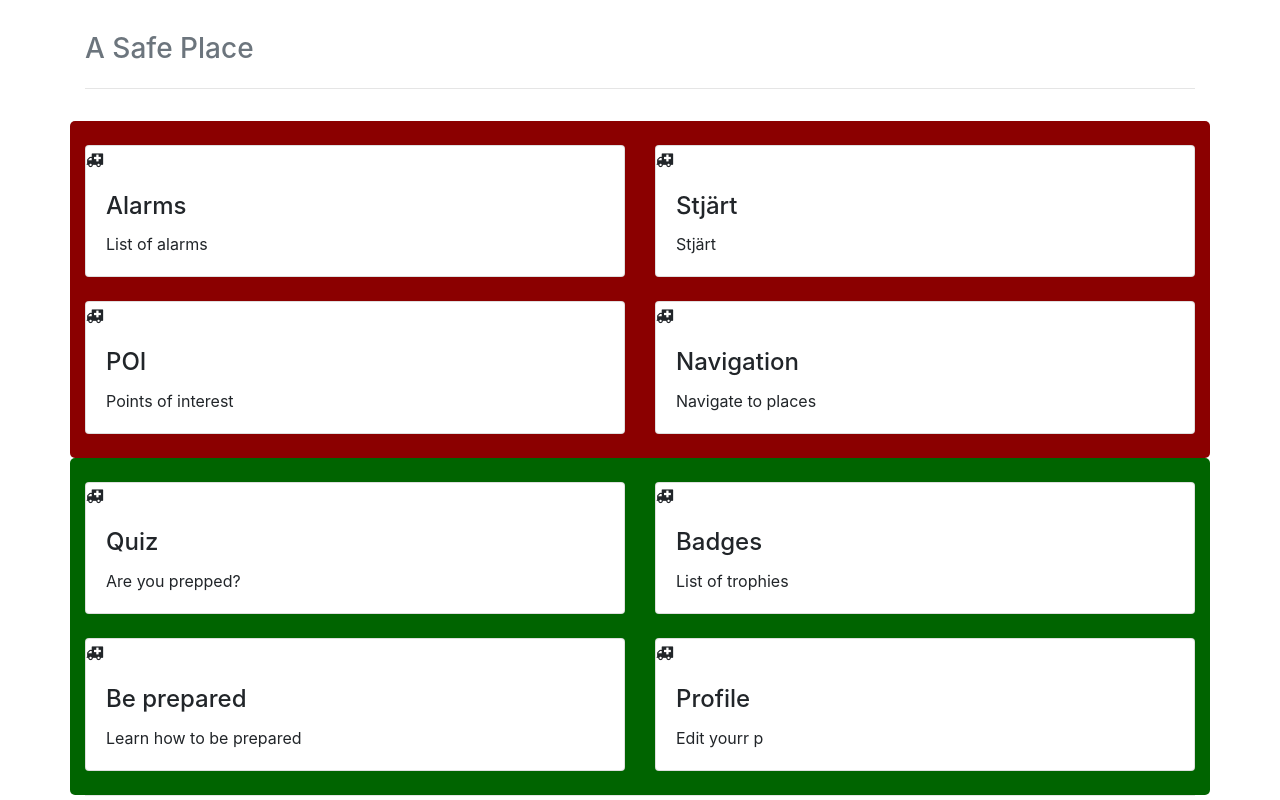
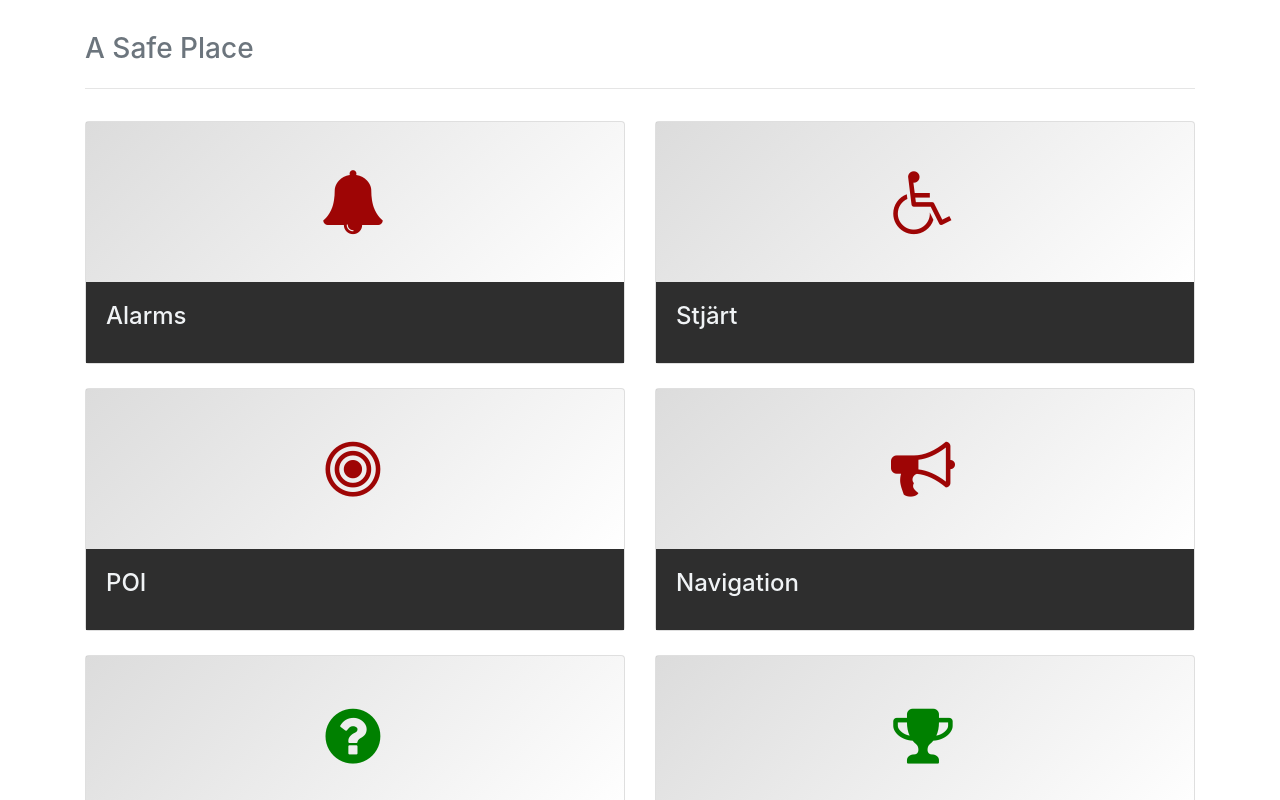
Before and after one commit to moggsajt/saferplace, an Angular app: page / in a window 1280 px wide. Shown: the top 800 px of the page. Built offline with nearby package versions, Linux system fonts and the light colour scheme.

Commit message:
Style fixing

```diff
--- a/src/app/app.component.css
+++ b/src/app/app.component.css
@@ -1,9 +1,11 @@
 .emergency {
-  background-color: rgba(139,0,0,1);
+  border: rgba(139,0,0,1) 1px solid;
+  border-radius: 5px;
 }
 
 .normal {
-  background-color: rgba(0,100,0,1);
+  border: rgba(0,100,0,1) 1px solid;
+  border-radius: 5px;
 }
 
 .round {
--- a/src/app/app.component.html
+++ b/src/app/app.component.html
@@ -3,17 +3,13 @@
     <h3 class="text-muted">A Safe Place</h3>
   </div>
 
-  <div class="row emergency pt-4 round">
+  <div class="row round">
 
-    <safe-card *ngFor="let nav of navItemsEmergency"
-               [heading]="nav.title"
-               [text]="nav.text"
+    <safe-card *ngFor="let nav of navItemsEmergency" [navItem]="nav"
                class="col-lg-6 col-md-6 mb-4">
     </safe-card>
-  </div>
-  <div class="row normal pt-4 round">
-    <safe-card *ngFor="let nav of navItemsNormal"
-               [heading]="nav.title" [text]="nav.text"
+
+    <safe-card *ngFor="let nav of navItemsNormal" [navItem]="nav"
                class="col-lg-6 col-md-6 mb-4">
     </safe-card>
   </div>
--- a/src/app/app.component.ts
+++ b/src/app/app.component.ts
@@ -10,17 +10,17 @@ export class AppComponent {
   title = 'app';
 
   navItemsEmergency: NavigationItem[] = [
-    {iconclass: '', title: 'Alarms', text: 'List of alarms'},
-    {iconclass: '', title: 'Stjärt', text: 'Stjärt'},
-    {iconclass: '', title: 'POI', text: 'Points of interest'},
-    {iconclass: '', title: 'Navigation', text: 'Navigate to places'}
+    {iconclass: 'fa-bell emergency', title: 'Alarms', text: 'List of alarms'},
+    {iconclass: 'fa-wheelchair emergency', title: 'Stjärt', text: 'Stjärt'},
+    {iconclass: 'fa-bullseye emergency', title: 'POI', text: 'Points of interest'},
+    {iconclass: 'fa-bullhorn emergency', title: 'Navigation', text: 'Navigate to places'}
   ]
 
   navItemsNormal: NavigationItem[] = [
-    {iconclass: '', title: 'Quiz', text: 'Are you prepped?'},
-    {iconclass: '', title: 'Badges', text: 'List of trophies'},
-    {iconclass: '', title: 'Be prepared', text: 'Learn how to be prepared'},
-    {iconclass: '', title: 'Profile', text: 'Edit yourr p'}
+    {iconclass: 'fa-question-circle normal', title: 'Quiz', text: 'Are you prepped?'},
+    {iconclass: 'fa-trophy normal', title: 'Badges', text: 'List of trophies'},
+    {iconclass: 'fa-book normal', title: 'Be prepared', text: 'Learn how to be prepared'},
+    {iconclass: 'fa-user normal', title: 'Profile', text: 'Edit yourr p'}
   ]
 
 }
--- a/src/app/card/card.component.css
+++ b/src/app/card/card.component.css
@@ -1,11 +1,70 @@
-.centerWrapper:before {
-  content:'';
+.icon-box {
+  display: block;
+  width: 5em;
+  height: 10em;
+  text-align: center;
+  margin-left: auto;
+  margin-right: auto;
+  }
+
+.icon-box:before {
+  content: '';
+  display: inline-block;
   height: 100%;
-  display: inline-block;
+  vertical-align: middle;
+  margin-right: -0.25em; /* Adjusts for spacing */
+}
+
+.icon-box i {
+  font-size: 4em;
+  margin: auto;
+  text-align: center;
   vertical-align: middle;
 }
 
-.center {
-  display:inline-block;
-  vertical-align: middle;
+.container div:last-child {
+  margin-right: 0;
 }
+
+.emergency {
+  color: #9e0505;
+}
+
+.normal {
+  color: green;
+}
+
+.card-body {
+  background-color: #2e2e2e!important;
+}
+
+a {
+  color: #f0f3f5;
+}
+
+a:hover {
+  text-decoration: none;
+  font-weight: bold;
+}
+
+a:hover .emergency {
+  color: #998899;
+}
+
+a:hover .normal {
+  color: #65806d;
+}
+
+.overlay {
+  background: -moz-linear-gradient(-45deg,  rgba(201,201,201,0.65) 0%, rgba(178,178,178,0) 100%); /* FF3.6-15 */
+  background: -webkit-linear-gradient(-45deg,  rgba(201,201,201,0.65) 0%,rgba(178,178,178,0) 100%); /* Chrome10-25,Safari5.1-6 */
+  background: linear-gradient(135deg,  rgba(201,201,201,0.65) 0%,rgba(178,178,178,0) 100%); /* W3C, IE10+, FF16+, Chrome26+, Opera12+, Safari7+ */
+  filter: progid:DXImageTransform.Microsoft.gradient( startColorstr='#a6c9c9c9', endColorstr='#00b2b2b2',GradientType=1 ); /* IE6-9 fallback on horizontal gradient */
+}
+
+a:hover .overlay {
+  background: -moz-linear-gradient(-45deg,  rgba(178,178,178,0) 0%, rgba(201,201,201,0.65) 100%); /* FF3.6-15 */
+  background: -webkit-linear-gradient(-45deg,  rgba(178,178,178,0) 0%, rgba(201,201,201,0.65) 100%); /* Chrome10-25,Safari5.1-6 */
+  background: linear-gradient(135deg, rgba(178,178,178,0) 0%, rgba(201,201,201,0.65) 100%); /* W3C, IE10+, FF16+, Chrome26+, Opera12+, Safari7+ */
+  filter: progid:DXImageTransform.Microsoft.gradient( startColorstr='#a6c9c9c9', endColorstr='#00b2b2b2',GradientType=1 ); /* IE6-9 fallback on horizontal gradient */
+}
--- a/src/app/card/card.component.html
+++ b/src/app/card/card.component.html
@@ -1,23 +1,19 @@
 <!--Card-->
+<a href="#">
   <div class="card">
     <!--Card image-->
     <div class="view overlay">
-    <div class='login-icon'>
-      <div class='centerWrapper'>
-        <div class='center'><i class="fa fa-ambulance fa-align-center"></i></div>
+      <div class='icon-box'>
+
+        <i class="fa" [ngClass]="navItem.iconclass"></i>
       </div>
-    </div>
-
     </div>
 
     <!--Card content-->
     <div class="card-body">
       <!--Title-->
-    <h4 class="card-title">{{heading}}</h4>
-    <!--Text-->
-    <p class="card-text">{{text}}</p>
-
+      <h4 class="card-title">{{navItem.title}}</h4>
     </div>
 
   </div>
-<!--/.Card-->
+</a>
--- a/src/app/card/card.component.ts
+++ b/src/app/card/card.component.ts
@@ -1,4 +1,5 @@
 import {Component, Input, OnInit} from '@angular/core';
+import {NavigationItem} from "../model/navigationItem";
 
 @Component({
   selector: 'safe-card',
@@ -8,10 +9,7 @@ import {Component, Input, OnInit} from '@angular/core';
 export class CardComponent implements OnInit {
 
   @Input()
-  heading: string;
-
-  @Input()
-  text: string;
+  navItem: NavigationItem;
 
   constructor() { }
 
--- a/src/index.html
+++ b/src/index.html
@@ -10,5 +10,6 @@
 </head>
 <body>
   <app-root></app-root>
+
 </body>
 </html>
```
Lines whose indentation alone changed are shown as unchanged.
